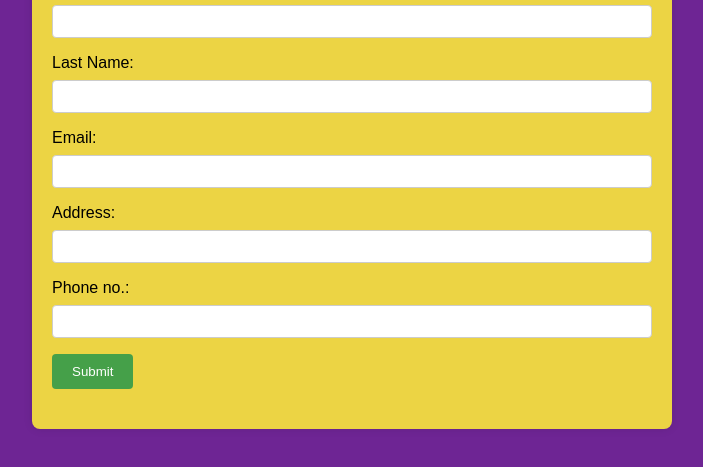
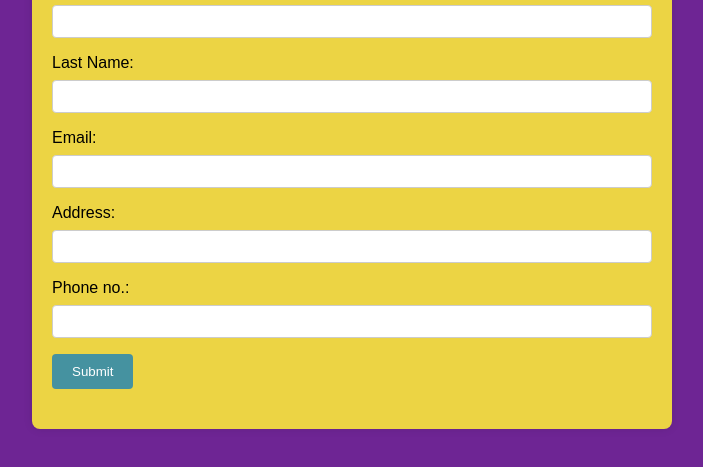
Before and after one commit to NikitaThakare312/16th_demo, a plain HTML site: page index.html in a window 1280 px wide. In both pictures the pointer is over the button "Submit". Shown: the part 159-626 px from the top of the page, without its empty margins (288-991 px from the left). Drawn offline with nearby package versions, Linux system fonts and the light colour scheme; no server answers.

Commit message:
20th assignment

```diff
--- a/styles.css
+++ b/styles.css
@@ -43,7 +43,7 @@ button {
 }
 
 button:hover {
-    background-color: #45a049;
+    background-color: #4592a0;
 }
 
 ul {
```
